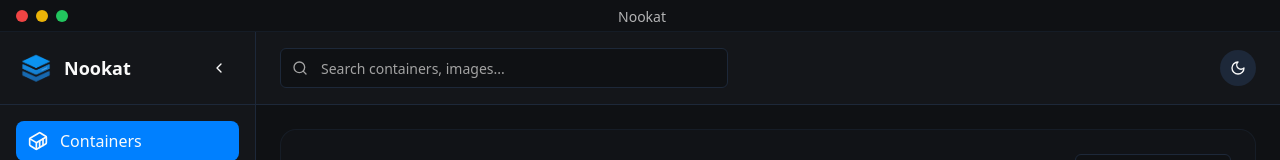
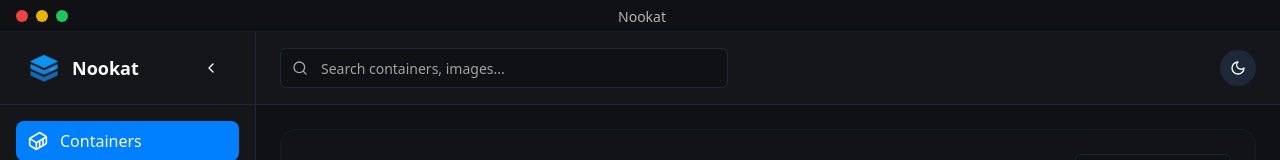
Before and after one commit to nookat-io/nookat, a React (Vite) app: page / in a window 1280 px wide. Shown: the top 160 px of the page. Built offline with nearby package versions, Linux system fonts and the light colour scheme.

Commit message:
fix: sidebar hline alignment fix

```diff
--- a/src/components/layout/sidebar.tsx
+++ b/src/components/layout/sidebar.tsx
@@ -32,13 +32,13 @@ export function Sidebar() {
         'flex flex-col border-r bg-card transition-all duration-200 select-none',
         collapsed ? 'w-20' : 'w-64'
       )}
-      style={{
-        width: collapsed ? '80px' : '256px',
-        minWidth: collapsed ? '80px' : '256px',
-        maxWidth: collapsed ? '80px' : '256px',
-      }}
     >
-      <div className="flex items-center justify-between p-4 border-b">
+      <div
+        className={cn(
+          'flex items-center justify-between px-6 py-4 border-b',
+          collapsed ? 'mt-1' : ''
+        )}
+      >
         {!collapsed && (
           <div className="flex items-center space-x-2">
             <img
```
